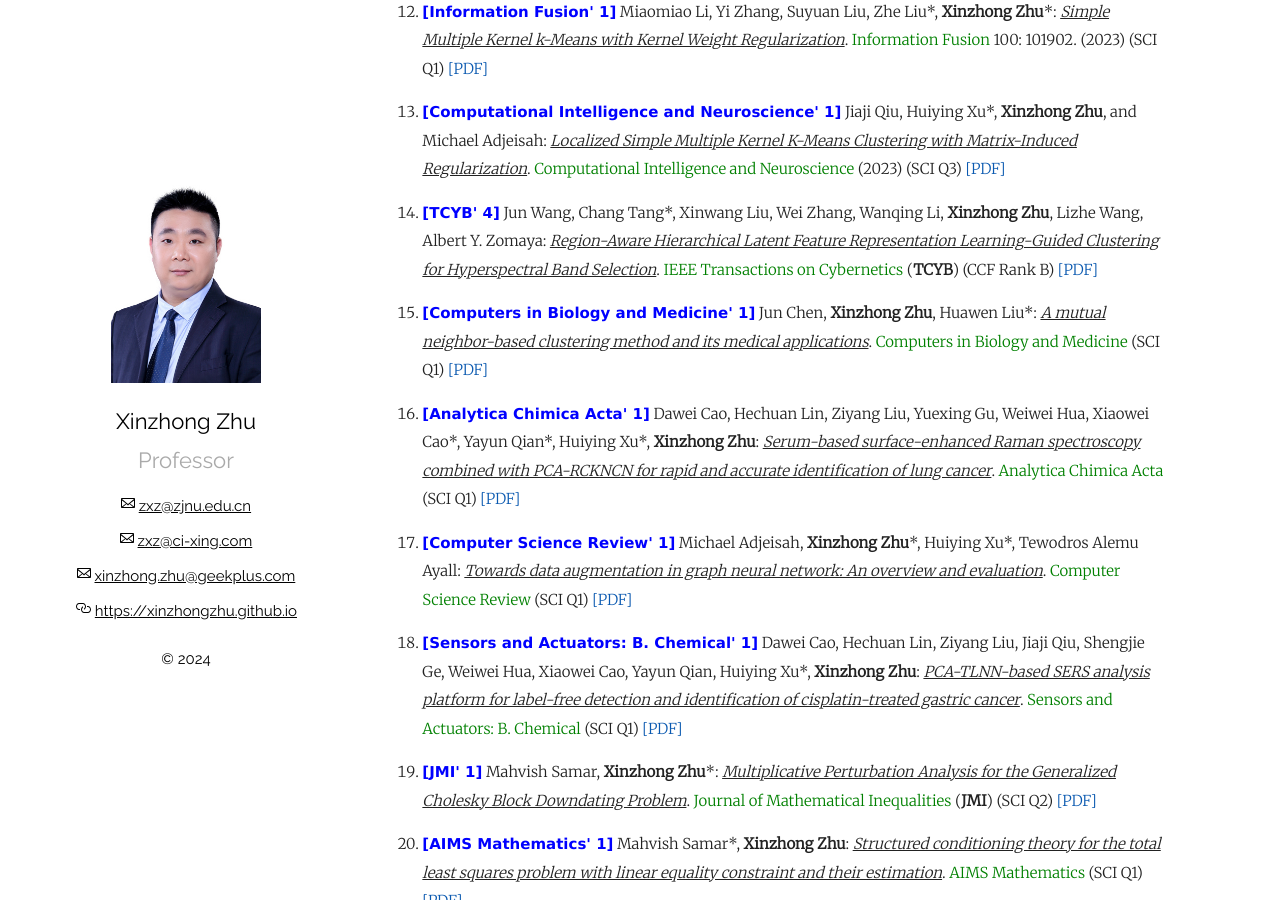
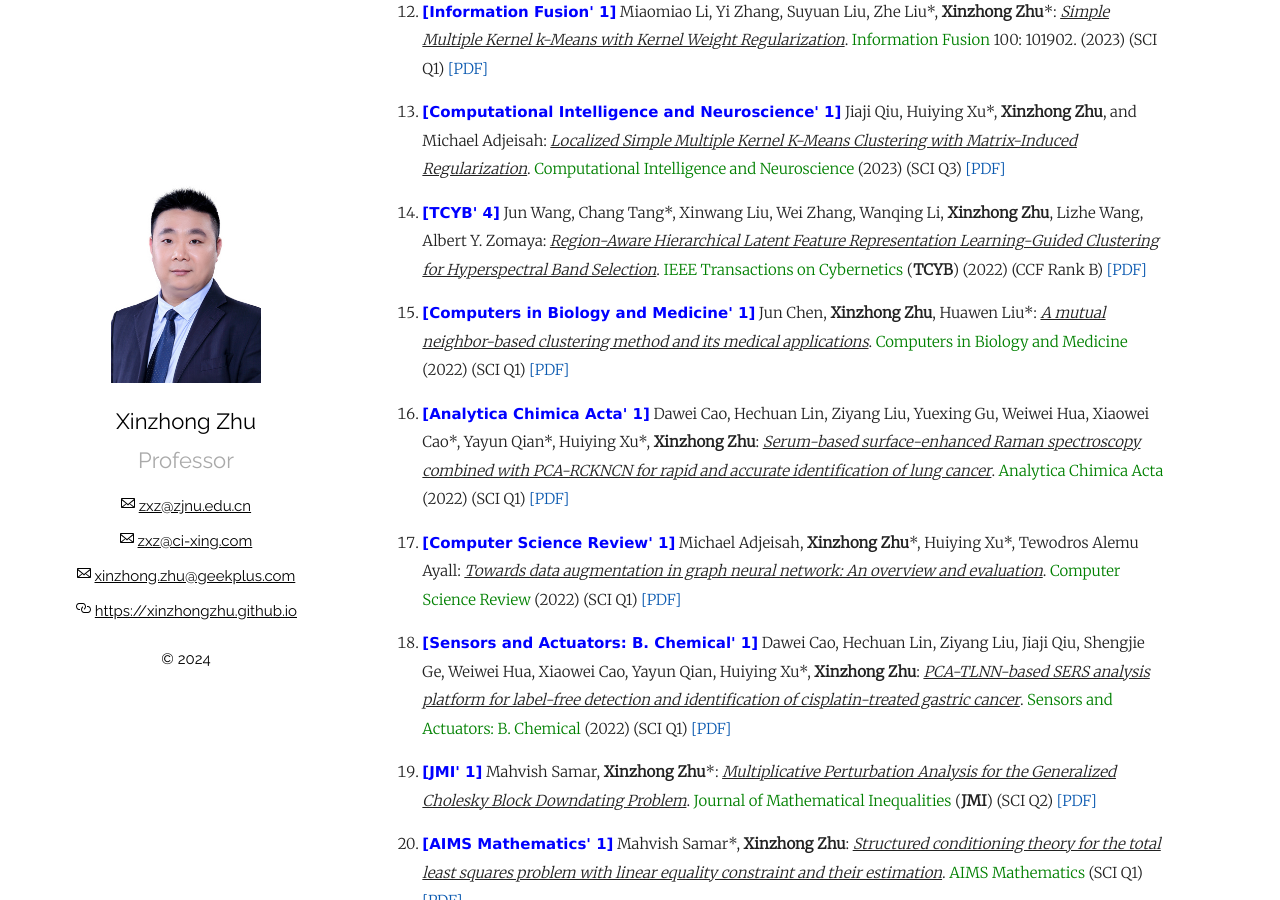
Before and after one commit to xinzhongzhu/xinzhongzhu.github.io, a Jekyll site: the page built from index.md, in a window 1280 px wide and 900 px high, scrolled down 1711 px. Built offline with Jekyll 4.4.1, drawn with Linux system fonts in a browser that asks for light colours.

Commit message:
Update index.md

```diff
--- a/index.md
+++ b/index.md
@@ -51,16 +51,16 @@ Please drop me a message by email: <u>zxz@zjnu.edu.cn</u> or <u>zxz@ci-xing.com<
  <p style="margin-top: 8px;"><li><font face="verdana" color="blue"><b>[Computational Intelligence and Neuroscience' 1]</b></font> Jiaji Qiu, Huiying Xu*, <b>Xinzhong Zhu</b>, and Michael Adjeisah: <i><u>Localized Simple Multiple Kernel K-Means Clustering with Matrix-Induced Regularization</u></i>. <font color="green">Computational Intelligence and Neuroscience</font> (2023) (SCI Q3) <a href = "https://xinzhongzhu.github.io/document/%5BComputational%20Intelligence%20and%20Neuroscience%5D%20Localized%20Simple%20Multiple%20Kernel%20K-Means%20Clustering%20with%20Matrix-Induced%20Regularization.pdf">[PDF]</a></li></p>
 
 
-  <p style="margin-top: 8px;"><li><font face="verdana" color="blue"><b>[TCYB' 4]</b></font> Jun Wang, Chang Tang*, Xinwang Liu, Wei Zhang, Wanqing Li, <b>Xinzhong Zhu</b>, Lizhe Wang, Albert Y. Zomaya: <i><u>Region-Aware Hierarchical Latent Feature Representation Learning-Guided Clustering for Hyperspectral Band Selection</u></i>. <font color="green">IEEE Transactions on Cybernetics </font> (<b>TCYB</b>) (CCF Rank B) <a href = "https://xinzhongzhu.github.io/document/2023_5_1.pdf">[PDF]</a> </li></p>
+  <p style="margin-top: 8px;"><li><font face="verdana" color="blue"><b>[TCYB' 4]</b></font> Jun Wang, Chang Tang*, Xinwang Liu, Wei Zhang, Wanqing Li, <b>Xinzhong Zhu</b>, Lizhe Wang, Albert Y. Zomaya: <i><u>Region-Aware Hierarchical Latent Feature Representation Learning-Guided Clustering for Hyperspectral Band Selection</u></i>. <font color="green">IEEE Transactions on Cybernetics </font> (<b>TCYB</b>) (2022)  (CCF Rank B) <a href = "https://xinzhongzhu.github.io/document/2023_5_1.pdf">[PDF]</a> </li></p>
 
- <p style="margin-top: 8px;"><li><font face="verdana" color="blue"><b>[Computers in Biology and Medicine' 1]</b></font> Jun Chen, <b>Xinzhong Zhu</b>, Huawen Liu*: <i><u>A mutual neighbor-based clustering method and its medical applications</u></i>. <font color="green">Computers in Biology and Medicine</font> (SCI Q1) <a href = "https://xinzhongzhu.github.io/document/2023_5_2.pdf">[PDF]</a> </li></p>
+ <p style="margin-top: 8px;"><li><font face="verdana" color="blue"><b>[Computers in Biology and Medicine' 1]</b></font> Jun Chen, <b>Xinzhong Zhu</b>, Huawen Liu*: <i><u>A mutual neighbor-based clustering method and its medical applications</u></i>. <font color="green">Computers in Biology and Medicine</font>  (2022) (SCI Q1) <a href = "https://xinzhongzhu.github.io/document/2023_5_2.pdf">[PDF]</a> </li></p>
 
-   <p style="margin-top: 8px;"><li><font face="verdana" color="blue"><b>[Analytica Chimica Acta' 1]</b></font> Dawei Cao, Hechuan Lin, Ziyang Liu, Yuexing Gu, Weiwei Hua, Xiaowei Cao*, Yayun Qian*, Huiying Xu*, <b>Xinzhong Zhu</b>: <i><u>Serum-based surface-enhanced Raman spectroscopy combined with PCA-RCKNCN for rapid and accurate identification of lung cancer</u></i>. <font color="green">Analytica Chimica Acta</font> (SCI Q1)  <a href = "https://xinzhongzhu.github.io/document/2023_5_3.pdf">[PDF]</a> </li></p>
+   <p style="margin-top: 8px;"><li><font face="verdana" color="blue"><b>[Analytica Chimica Acta' 1]</b></font> Dawei Cao, Hechuan Lin, Ziyang Liu, Yuexing Gu, Weiwei Hua, Xiaowei Cao*, Yayun Qian*, Huiying Xu*, <b>Xinzhong Zhu</b>: <i><u>Serum-based surface-enhanced Raman spectroscopy combined with PCA-RCKNCN for rapid and accurate identification of lung cancer</u></i>. <font color="green">Analytica Chimica Acta</font>  (2022)  (SCI Q1)  <a href = "https://xinzhongzhu.github.io/document/2023_5_3.pdf">[PDF]</a> </li></p>
 
- <p style="margin-top: 8px;"><li><font face="verdana" color="blue"><b>[Computer Science Review' 1]</b></font> Michael Adjeisah, <b>Xinzhong Zhu</b>*, Huiying Xu*, Tewodros Alemu Ayall: <i><u>Towards data augmentation in graph neural network: An overview and evaluation</u></i>. <font color="green">Computer Science Review</font> (SCI Q1)  <a href = "https://xinzhongzhu.github.io/document/2023_5_4.pdf">[PDF]</a> </li></p>
+ <p style="margin-top: 8px;"><li><font face="verdana" color="blue"><b>[Computer Science Review' 1]</b></font> Michael Adjeisah, <b>Xinzhong Zhu</b>*, Huiying Xu*, Tewodros Alemu Ayall: <i><u>Towards data augmentation in graph neural network: An overview and evaluation</u></i>. <font color="green">Computer Science Review</font>  (2022) (SCI Q1)  <a href = "https://xinzhongzhu.github.io/document/2023_5_4.pdf">[PDF]</a> </li></p>
 
 
-<p style="margin-top: 8px;"><li><font face="verdana" color="blue"><b>[Sensors and Actuators: B. Chemical' 1]</b></font> Dawei Cao, Hechuan Lin, Ziyang Liu, Jiaji Qiu, Shengjie Ge, Weiwei Hua, Xiaowei Cao, Yayun Qian, Huiying Xu*, <b>Xinzhong Zhu</b>: <i><u>PCA-TLNN-based SERS analysis platform for label-free detection and identification of cisplatin-treated gastric cancer</u></i>. <font color="green">Sensors and Actuators: B. Chemical</font> (SCI Q1)  <a href = "https://xinzhongzhu.github.io/document/2023_5_5.pdf">[PDF]</a> </li></p>
+<p style="margin-top: 8px;"><li><font face="verdana" color="blue"><b>[Sensors and Actuators: B. Chemical' 1]</b></font> Dawei Cao, Hechuan Lin, Ziyang Liu, Jiaji Qiu, Shengjie Ge, Weiwei Hua, Xiaowei Cao, Yayun Qian, Huiying Xu*, <b>Xinzhong Zhu</b>: <i><u>PCA-TLNN-based SERS analysis platform for label-free detection and identification of cisplatin-treated gastric cancer</u></i>. <font color="green">Sensors and Actuators: B. Chemical</font> (2022)  (SCI Q1)  <a href = "https://xinzhongzhu.github.io/document/2023_5_5.pdf">[PDF]</a> </li></p>
 
  <p style="margin-top: 8px;"><li><font face="verdana" color="blue"><b>[JMI' 1]</b></font> Mahvish Samar, <b>Xinzhong Zhu</b>*: <i><u> Multiplicative Perturbation Analysis for the Generalized Cholesky Block Downdating Problem</u></i>. <font color="green">Journal of Mathematical Inequalities </font> (<b>JMI</b>) (SCI Q2) <a href = "https://xinzhongzhu.github.io/document/jmi-17-34-pre.pdf">[PDF]</a> </li></p>
 
```
